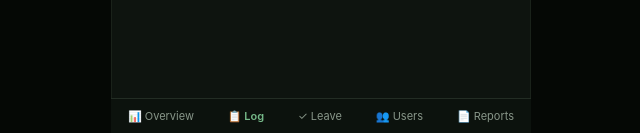
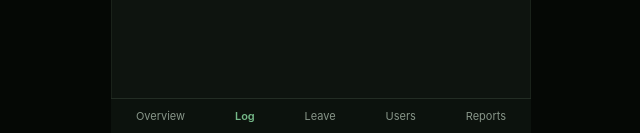
Before and after one commit to sairaarias/timeTracker, a Django app: page /admin-panel/logs/ in a window 1280 px wide. Shown: the part 667-800 px from the top of the page, without its empty margins (319-959 px from the left). Run offline with Django 5.2, Linux system fonts and the light colour scheme; the visitor is signed in with stand-in values (Sample User, id 1).

Commit message:
Remove navigation bar icons

```diff
--- a/TimeTracker/templates/TimeTracker/admin_base.html
+++ b/TimeTracker/templates/TimeTracker/admin_base.html
@@ -51,11 +51,11 @@
         {% block content %}{% endblock %}
 
         <nav class="bottom-nav">
-            <a href="{% url 'admin_overview' %}" class="nav-item {% if request.resolver_match.url_name == 'admin_overview' %}active{% endif %}">📊 Overview</a>
-            <a href="{% url 'admin_logs' %}" class="nav-item {% if request.resolver_match.url_name == 'admin_logs' %}active{% endif %}">📋 Log</a>
-            <a href="{% url 'admin_leave' %}" class="nav-item {% if request.resolver_match.url_name == 'admin_leave' %}active{% endif %}">✓ Leave</a>
-            <a href="{% url 'admin_users' %}" class="nav-item {% if request.resolver_match.url_name == 'admin_users' %}active{% endif %}">👥 Users</a>
-            <a href="{% url 'admin_reports' %}" class="nav-item {% if request.resolver_match.url_name == 'admin_reports' %}active{% endif %}">📄 Reports</a>
+            <a href="{% url 'admin_overview' %}" class="nav-item {% if request.resolver_match.url_name == 'admin_overview' %}active{% endif %}">Overview</a>
+            <a href="{% url 'admin_logs' %}" class="nav-item {% if request.resolver_match.url_name == 'admin_logs' %}active{% endif %}">Log</a>
+            <a href="{% url 'admin_leave' %}" class="nav-item {% if request.resolver_match.url_name == 'admin_leave' %}active{% endif %}">Leave</a>
+            <a href="{% url 'admin_users' %}" class="nav-item {% if request.resolver_match.url_name == 'admin_users' %}active{% endif %}">Users</a>
+            <a href="{% url 'admin_reports' %}" class="nav-item {% if request.resolver_match.url_name == 'admin_reports' %}active{% endif %}">Reports</a>
         </nav>
     </div>
 </body>
```
